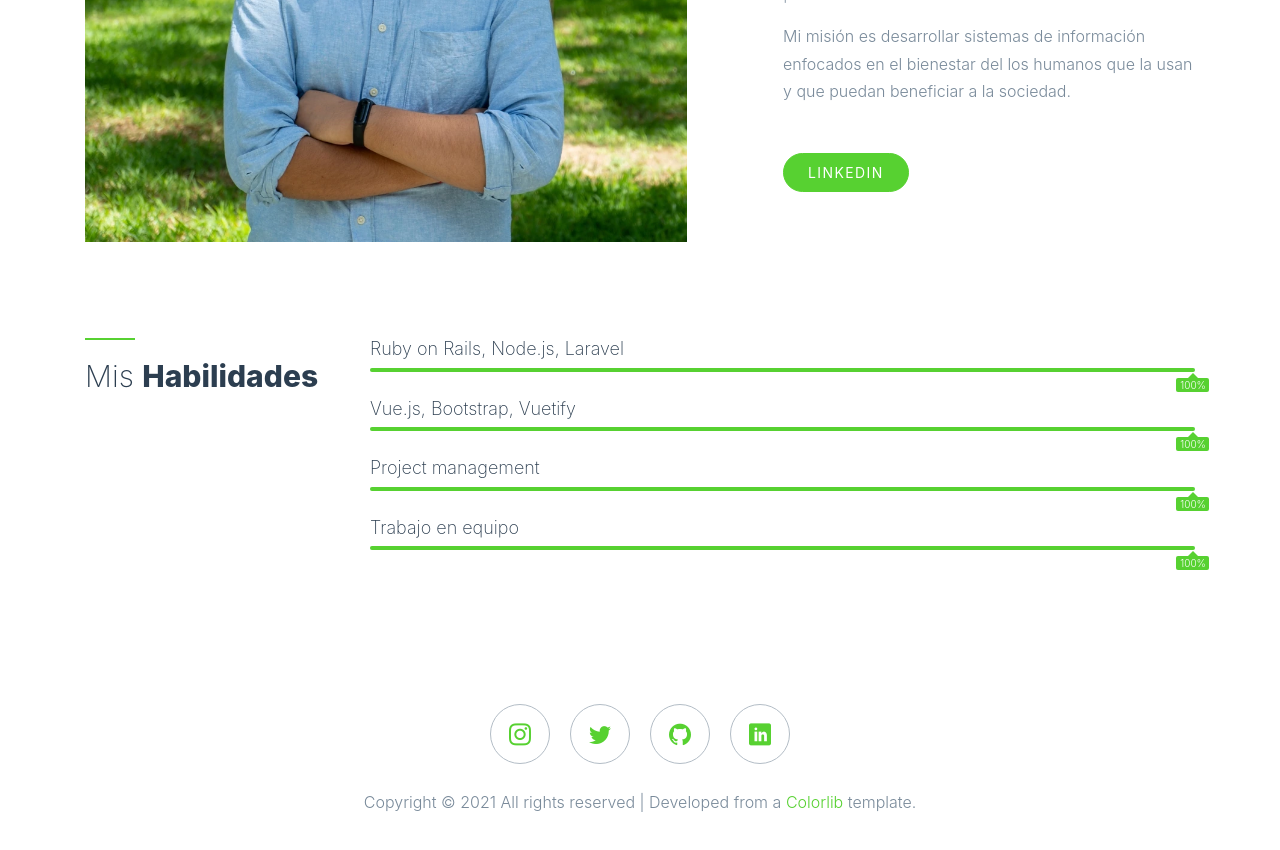
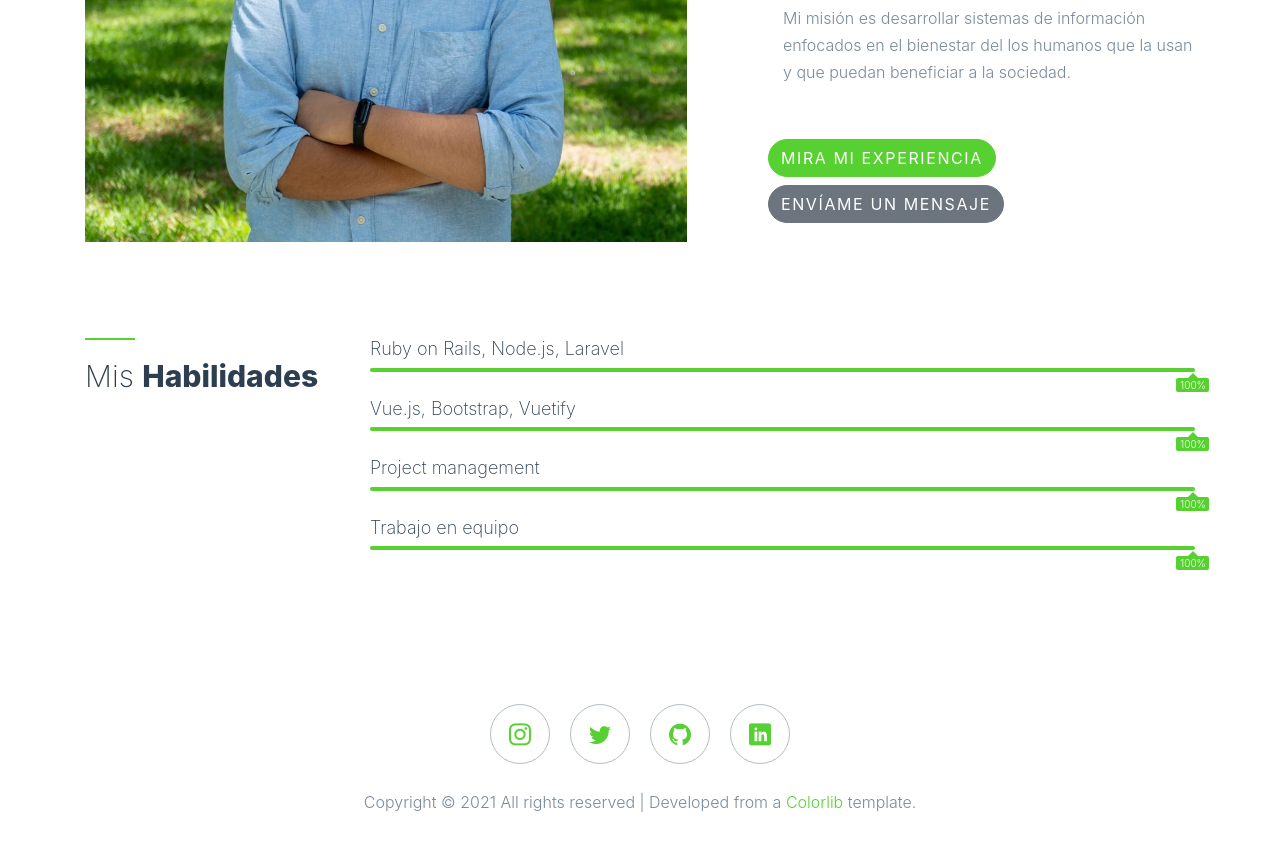
Before and after one commit to chuquimm/chuquimm.github.io, a Vue app: page / in a window 1280 px wide. Shown: the part 1240-2090 px from the top of the page. Built offline with nearby package versions, Linux system fonts and the light colour scheme.

Commit message:
Contact link

```diff
--- a/src/components/About.vue
+++ b/src/components/About.vue
@@ -29,20 +29,23 @@
             sociedad.
           </p>
 
-          <p>
-            <a
-              href="https://www.linkedin.com/in/marcos-chuquicondor/"
-              class="btn btn-primary px-4 py-2 btn-sm smoothscroll"
-              >LinkedIn</a
-            >
-            <!-- <a
-              href="./documents/Profile.pdf"
-              class="btn btn-secondary px-4 py-2 btn-sm"
-              download="./documents/Profile.pdf"
-              >Descarga CV</a
-            > -->
-            <!-- <a href="./documents/Profile.pdf" class="btn btn-primary px-4 py-2 btn-sm smoothscroll" download="./documents/Profile.pdf">Descarga CV</a> -->
-          </p>
+          <div class="row text-right">
+            <div class="py-1">
+              <a
+                href="https://www.linkedin.com/in/marcos-chuquicondor/"
+                class="btn btn-primary"
+                >Mira mi experiencia</a
+              >
+            </div>
+            <div class="py-1">
+              <a
+                href="https://share.hsforms.com/1-1MjNxlUQz-l8kRZXa-4ggbm29m"
+                class="btn btn-secondary"
+                target="_blank"
+                >Envíame un mensaje</a
+              >
+            </div>
+          </div>
         </div>
       </div>
 
```
